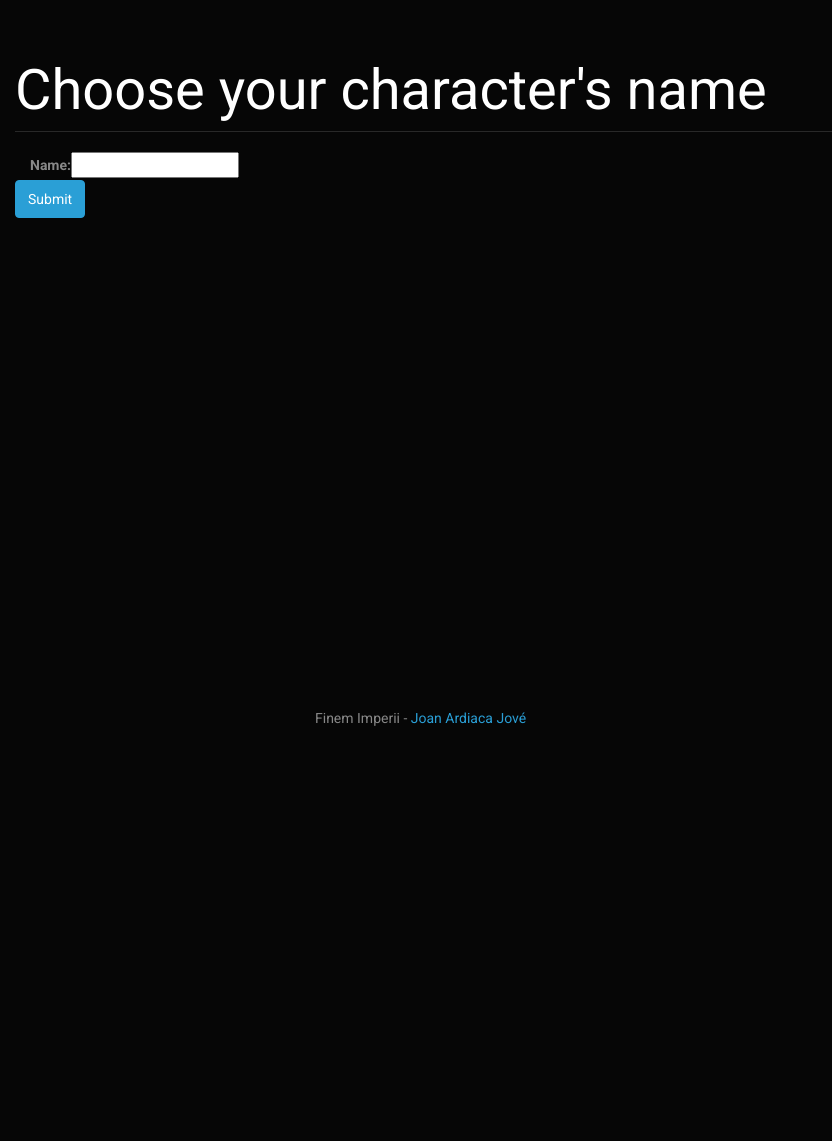
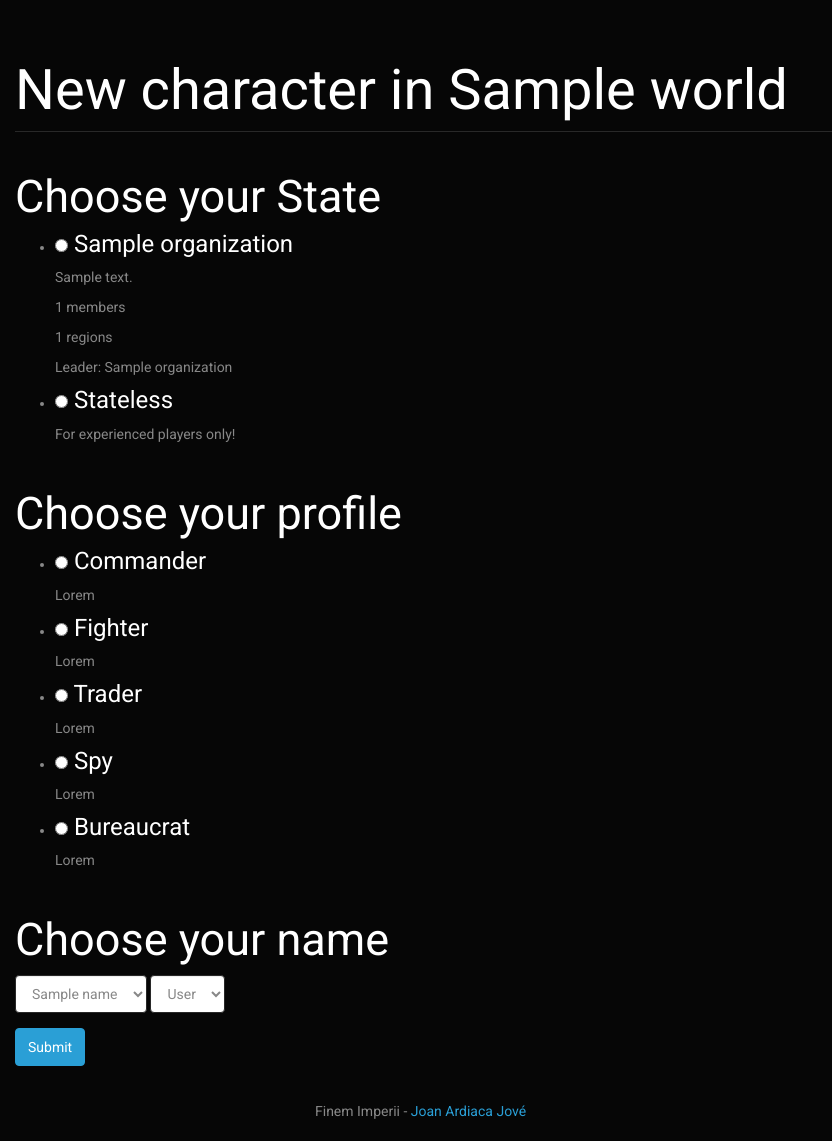
Before and after one commit to jardiacaj/finem_imperii, a Django app: template finem_imperii/world/templates/world/create_character.html in a window 1280 px wide. Shown: the part 52-1193 px from the top of the page, without its empty margins (0-832 px from the left). Before the commit the page ends 778 px from the top, so only its background shows below. Run offline with Django 3.2, Linux system fonts and the light colour scheme; tables that the repository leaves empty hold one stand-in row (values such as "Sample post"); the template is opened without the code that fills it: values that come from a table or form of the project are taken from there, most other values are stand-ins (such as "Sample title", 1, 10 or a date in 2020); parts of the project's set-up code (start-up, migrations or seed data) failed here and were passed over; some libraries are stand-ins or nearby versions.

Commit message:
Character creation progress

```diff
--- a/finem_imperii/name_generator/name_generator.py
+++ b/finem_imperii/name_generator/name_generator.py
@@ -3,7 +3,7 @@ import random
 
 def load_file(filename):
     with open(filename) as file:
-        return [line for line in file]
+        return [line.strip() for line in file]
 
 
 class NameGenerator:
--- a/finem_imperii/organization/models.py
+++ b/finem_imperii/organization/models.py
@@ -1,5 +1,7 @@
 from django.db import models
 from django.contrib.auth.models import User
+
+from world.models import Tile
 
 
 class Organization(models.Model):
@@ -24,6 +26,24 @@ class Organization(models.Model):
     leader = models.ForeignKey('Organization', null=True, blank=True, related_name='leaded_organizations')
     violence_monopoly = models.BooleanField(default=False)
     decision_taking = models.CharField(max_length=15, choices=DECISION_TAKING_CHOICES)
+    members = models.ManyToManyField('world.Character')
+
+    def get_all_descendants(self, including_self=False):
+        descendants = list(self.children.all())
+        if including_self:
+            descendants.append(self)
+        for child in descendants:
+            descendants += child.get_all_descendants()
+        return descendants
+
+    def get_membership_including_descendants(self):
+        members = list(self.members.all())
+        for child in self.children.all():
+            members += child.get_membership_including_descendants()
+        return members
+
+    def get_all_controlled_tiles(self):
+        return Tile.objects.filter(controlled_by__in=self.get_all_descendants(including_self=True)).all()
 
     def __str__(self):
         return self.name
--- a/finem_imperii/world/models.py
+++ b/finem_imperii/world/models.py
@@ -7,6 +7,9 @@ from django.forms.models import model_to_dict
 class World(models.Model):
     name = models.CharField(max_length=100, unique=True)
     description = models.TextField()
+
+    def get_violence_monopolies(self):
+        return self.organization_set.filter(violence_monopoly=True)
 
     def __str__(self):
         return self.name
@@ -67,6 +70,7 @@ class Character(models.Model):
     name = models.CharField(max_length=100)
     world = models.ForeignKey(World)
     region = models.ForeignKey(Tile)
+    oath_sworn_to = models.ForeignKey('organization.Organization', null=True, blank=True)
     owner_user = models.ForeignKey(User)
     cash = models.IntegerField(default=0)
 
--- a/finem_imperii/world/templates/world/create_character.html
+++ b/finem_imperii/world/templates/world/create_character.html
@@ -4,12 +4,79 @@
 
 {% block content %}
 
-    <h1 class="page-header">Choose your character's name</h1>
+    <h1 class="page-header">New character in {{ world }}</h1>
 
     <div class="container-fluid">
         <form class="form-horizontal" role="form" method="post">
             {% csrf_token %}
-            {{ form|bootstrap }}
+
+            <div class="form-group">
+                <h2>Choose your State</h2>
+                <ul>
+                    {% for state in world.get_violence_monopolies.all %}
+                        <li>
+                            <h4>
+                                <input type="radio" name="state_id" value="{{ state.id }}"> {{ state }}
+                            </h4>
+                            <p>{{ state.description }}</p>
+                            <p>{{ state.get_membership_including_descendants|length }} members</p>
+                            <p>{{ state.get_all_controlled_tiles|length }} regions</p>
+                            <p>
+                                {% if state.leader %}
+                                    Leader: {{ state.leader }}
+                                {% else %}
+                                    Fully horizontal State.
+                                {% endif %}
+                            </p>
+                        </li>
+                    {% endfor %}
+                    <li>
+                        <h4><input type="radio" name="state_id" value="0"> Stateless</h4>
+                        <p>For experienced players only!</p>
+                    </li>
+                </ul>
+            </div>
+
+            <div class="form-group">
+                <h2>Choose your profile</h2>
+                <ul>
+                    <li>
+                        <h4><input type="radio" name="profile" value="commander"> Commander</h4>
+                        <p>Lorem</p>
+                    </li>
+                    <li>
+                        <h4><input type="radio" name="profile" value="fighter"> Fighter</h4>
+                        <p>Lorem</p>
+                    </li>
+                    <li>
+                        <h4><input type="radio" name="profile" value="trader"> Trader</h4>
+                        <p>Lorem</p>
+                    </li>
+                    <li>
+                        <h4><input type="radio" name="profile" value="spy"> Spy</h4>
+                        <p>Lorem</p>
+                    </li>
+                    <li>
+                        <h4><input type="radio" name="profile" value="bureaucrat"> Bureaucrat</h4>
+                        <p>Lorem</p>
+                    </li>
+                </ul>
+            </div>
+
+            <div class="form-group form-inline">
+                <h2>Choose your name</h2>
+                <select class="form-control" name="name">
+                    {% for name in names %}
+                        <option value="{{ name }}">{{ name }}</option>
+                    {% endfor %}
+                </select>
+                <select class="form-control" name="surname">
+                    {% for surname in surnames %}
+                        <option value="{{ surname }}">{{ surname }}</option>
+                    {% endfor %}
+                </select>
+            </div>
+
             <div class="form-group">
                 <button type="submit" class="btn btn-primary">Submit</button>
             </div>
--- a/finem_imperii/world/views.py
+++ b/finem_imperii/world/views.py
@@ -1,4 +1,5 @@
 import json
+import random
 
 from django.contrib import messages
 from django.contrib.auth.decorators import login_required
@@ -9,6 +10,8 @@ from django.views.generic.base import View
 
 from battle.models import Battle, BattleCharacter
 from decorators import inchar_required
+from name_generator.name_generator import NameGenerator
+from organization.models import Organization
 from world.models import Character, WorldUnit, World
 
 
@@ -29,32 +32,54 @@ def create_character(request):
     return render(request, 'world/create_character_step1.html', context=context)
 
 
-class CharacterCreationForm(ModelForm):
-    class Meta:
-        model = Character
-        fields = ['name']
-
-
 class CharacterCreationView(View):
-    form_class = CharacterCreationForm
     template_name = 'world/create_character.html'
 
     def get(self, request, *args, **kwargs):
-        form = self.form_class()
-        return render(request, self.template_name, {'form': form})
+        name_generator = NameGenerator()
+        return render(request, self.template_name, {
+            'world': get_object_or_404(World, id=kwargs['world_id']),
+            'names': name_generator.get_names(limit=100),
+            'surnames': name_generator.get_surnames(limit=100),
+        })
+
+    @staticmethod
+    def fail_post_with_error(request, world_id, message):
+        messages.add_message(request, messages.ERROR, message, extra_tags='danger')
+        return redirect('world:create_character', world_id=world_id)
 
     def post(self, request, *args, **kwargs):
-        form = self.form_class(request.POST)
-        if form.is_valid():
-            character = form.save(commit=False)
-            character.world = get_object_or_404(World, id=kwargs['world_id'])
-            character.region = character.world.tile_set.all()[0]
-            character.owner_user = request.user
-            character.cash = 1000
-            character.save()
-            return redirect(reverse('world:activate_character', kwargs={'char_id': character.id}))
-        else:
-            return render(request, self.template_name, {'form': form})
+        try:
+            world_id = kwargs['world_id']
+            world = World.objects.get(id=world_id)
+        except World.DoesNotExist:
+            messages.add_message(request, request.ERROR, "Invalid World")
+            return redirect('world:create_character')
+
+        try:
+            state_id = request.POST.get('state_id')
+            state = None if state_id == '0' else Organization.objects.get(id=state_id)
+        except Organization.DoesNotExist:
+            return self.fail_post_with_error(request, world_id, "Select a valid state")
+
+        name = request.POST.get('name')
+        surname = request.POST.get('surname')
+
+        name_generator = NameGenerator()
+        if name not in name_generator.get_names() or surname not in name_generator.get_surnames():
+            return self.fail_post_with_error(request, world_id, "Select a valid name/surname")
+
+        character = Character.objects.create(
+            name=name + ' ' + surname,
+            world=world,
+            region=random.choice(
+                state.tile_set.all() if state is not None else world.tile_set.all()
+            ),
+            oath_sworn_to=state,
+            owner_user=request.user,
+            cash=0
+        )
+        return redirect(character.activation_url)
 
 
 class RectruitForm(ModelForm):
```
Also changed, not shown: finem_imperii/organization/migrations/0003_organization_members.py (added), finem_imperii/world/migrations/0012_character_oath_sworn_to.py (added), finem_imperii/world/migrations/0013_auto_20170303_1057.py (added).
